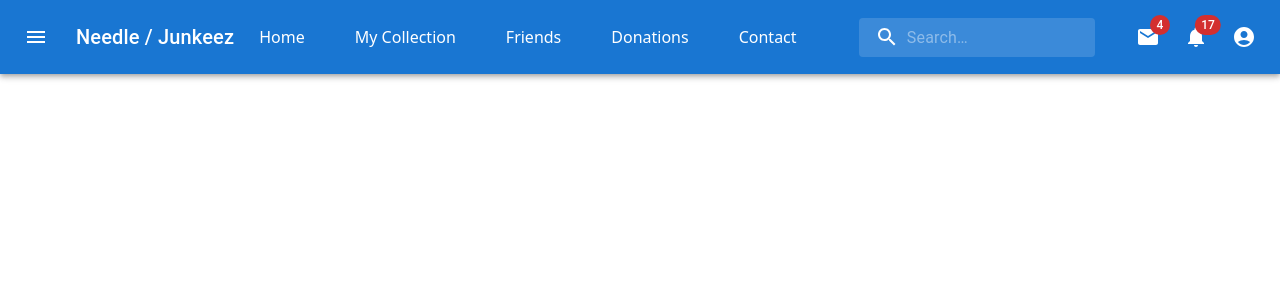
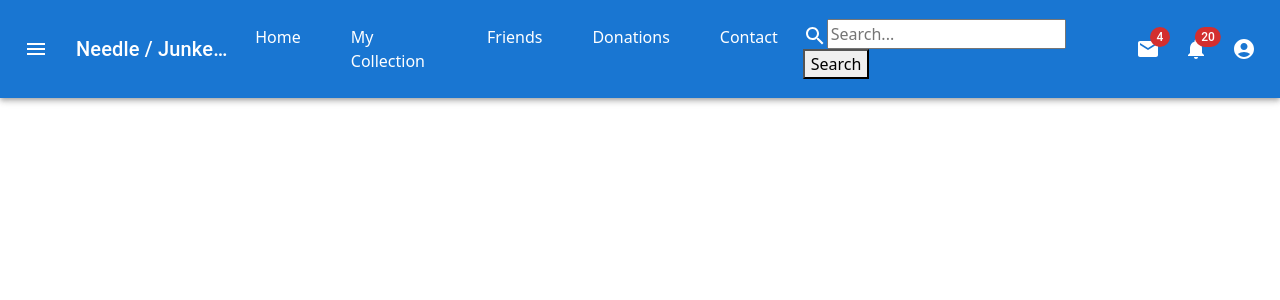
Before and after one commit to jhdk707/NeedleJunkies, a React (Create React App) app: page /#/friends in a window 1280 px wide. Shown: the top 300 px of the page. Built offline with nearby package versions, Linux system fonts and the light colour scheme.

Commit message:
added spotify album api call

```diff
--- a/src/components/Navigation.js
+++ b/src/components/Navigation.js
@@ -1,4 +1,5 @@
 import * as React from 'react';
+import SearchFun from "./SearchFun"
 import { styled, alpha } from '@mui/material/styles';
 import AppBar from '@mui/material/AppBar';
 import Box from '@mui/material/Box';
@@ -21,7 +22,7 @@ import { Link } from 'react-router-dom';
 const pages = [
   {
     id: 1,
-    page:'Home',
+    page: 'Home',
     path: '/home'
   },
   {
@@ -168,10 +169,10 @@ export default function PrimarySearchAppBar() {
       <MenuItem>
         <IconButton
           size="large"
-          aria-label="show 17 new notifications"
+          aria-label="show 20 new notifications"
           color="inherit"
         >
-          <Badge badgeContent={17} color="error">
+          <Badge badgeContent={20} color="error">
             <NotificationsIcon />
           </Badge>
         </IconButton>
@@ -235,17 +236,18 @@ export default function PrimarySearchAppBar() {
           </Typography>
           <Box sx={{ flexGrow: 1, display: { xs: 'none', md: 'flex' } }}>
             {pages.map((page) => (
-              <Link to = {page.path}
+              <Link to={page.path}
                 key={page.id}
                 // onClick={handleCloseNavMenu}
-                style={{ color: 'white', display: 'block', textDecoration:'none', margin: '25px' }}
+                style={{ color: 'white', display: 'block', textDecoration: 'none', margin: '25px' }}
               >
                 {page.page}
               </Link>
             ))}
           </Box>
           {/* end of added buttons code */}
-          <Search>
+          <SearchFun />
+          {/* <Search>
             <SearchIconWrapper>
               <SearchIcon />
             </SearchIconWrapper>
@@ -253,7 +255,7 @@ export default function PrimarySearchAppBar() {
               placeholder="Search…"
               inputProps={{ 'aria-label': 'search' }}
             />
-          </Search>
+          </Search> */}
           <Box sx={{ flexGrow: 1 }} />
           <Box sx={{ display: { xs: 'none', md: 'flex' } }}>
             <IconButton size="large" aria-label="show 4 new mails" color="inherit">
@@ -263,10 +265,10 @@ export default function PrimarySearchAppBar() {
             </IconButton>
             <IconButton
               size="large"
-              aria-label="show 17 new notifications"
+              aria-label="show 20 new notifications"
               color="inherit"
             >
-              <Badge badgeContent={17} color="error">
+              <Badge badgeContent={20} color="error">
                 <NotificationsIcon />
               </Badge>
             </IconButton>
--- /dev/null
+++ b/src/components/SearchFun.js
@@ -0,0 +1,58 @@
+import React from "react"
+import SearchIcon from '@mui/icons-material/Search';
+import { useState } from 'react';
+
+const SearchFunction = () => {
+    const [searchTerm, setSearchTerm] = useState('');
+
+    const handleSearch = async () => {
+        const url = `https://spotify23.p.rapidapi.com/search/?q=${searchTerm}&type=albums`;
+        const options = {
+            method: 'GET',
+            headers: {
+                'X-RapidAPI-Key': '2b148a14a3msh12fa6ec54fe1b3fp1ed456jsnbd039561a19d',
+                'X-RapidAPI-Host': 'spotify23.p.rapidapi.com',
+            },
+        };
+
+        try {
+            const response = await fetch(url, options);
+
+            if (response.ok) {
+                const result = await response.json();
+                console.log(result);
+            } else {
+                console.error('Error occurred while searching');
+            }
+        } catch (error) {
+            console.error('Error occurred while searching', error);
+        }
+    };
+
+    const handleChange = (event) => {
+        setSearchTerm(event.target.value);
+    };
+
+    const handleSubmit = (event) => {
+        event.preventDefault();
+        handleSearch();
+    };
+
+    return (
+        <form className="search-form" onSubmit={handleSubmit}>
+            <div className="search-input-wrapper">
+                <SearchIcon className="search-icon" />
+                <input
+                    type="text"
+                    className="styled-input-base"
+                    placeholder="Search..."
+                    value={searchTerm}
+                    onChange={handleChange}
+                />
+                <button type="submit">Search</button>
+            </div>
+        </form>
+    );
+};
+
+export default SearchFunction;
```
Lines whose indentation alone changed are shown as unchanged.
